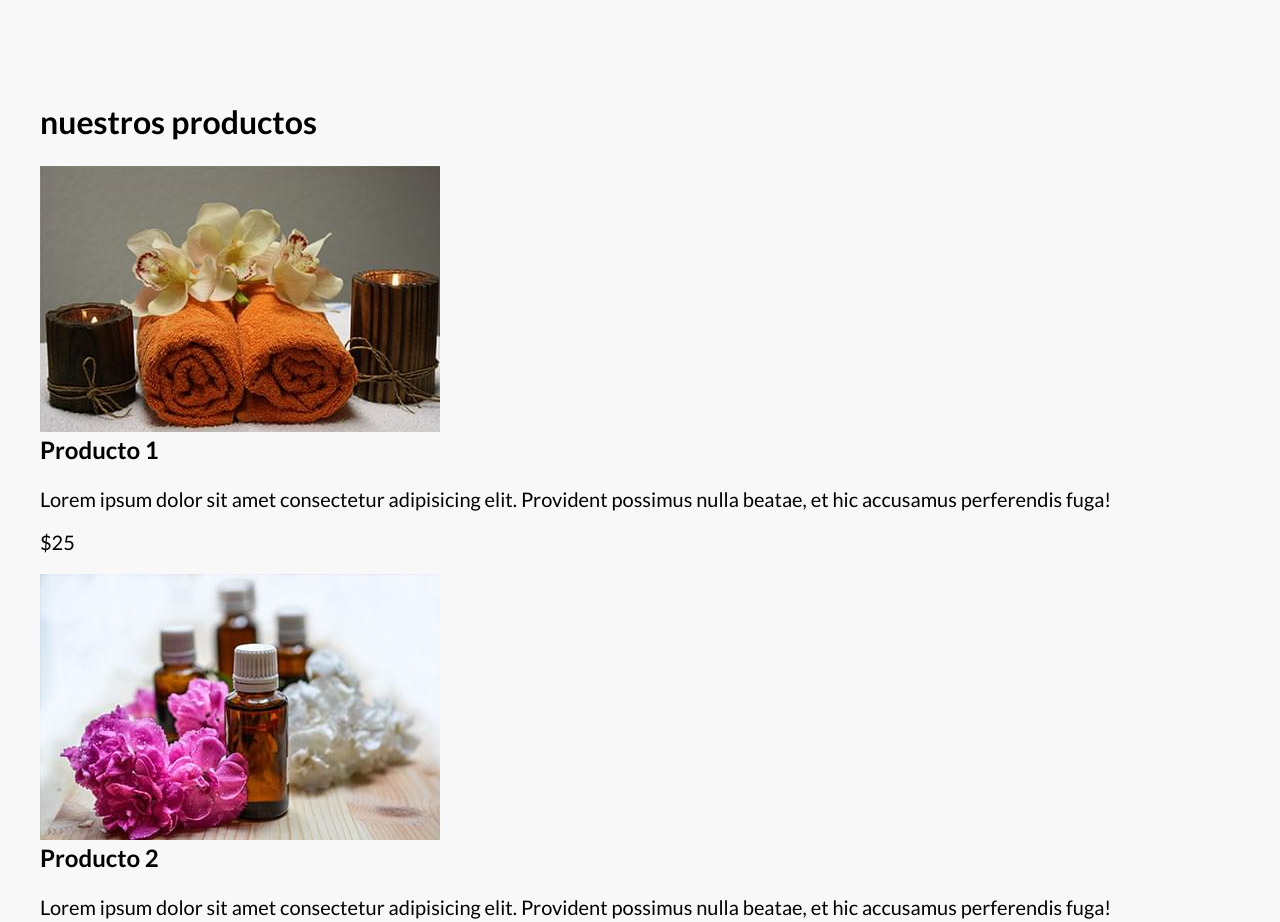
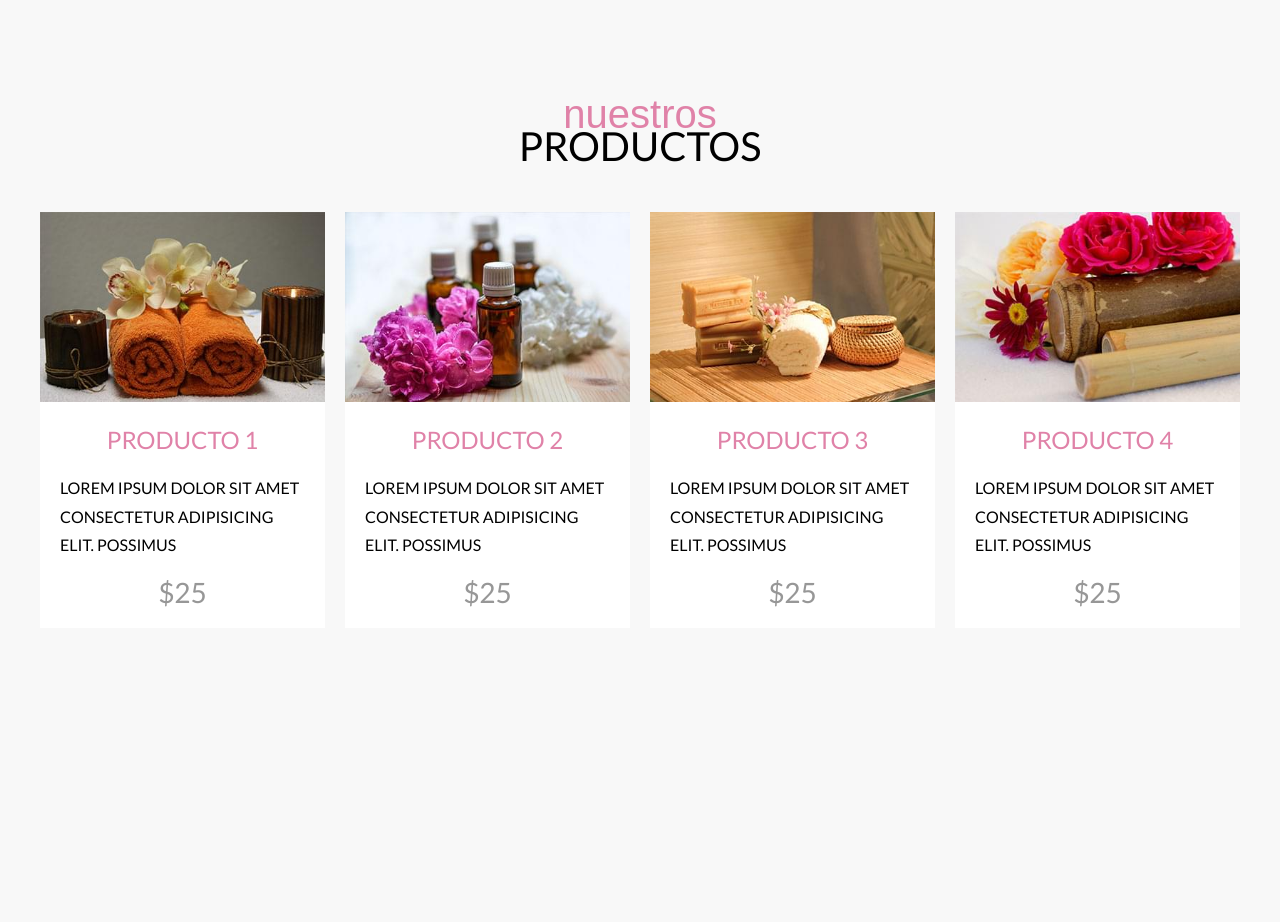
Before and after one commit to johnburetdev/carolinaSpa, a website: page index.html in a window 1280 px wide. Shown: the part 2716-3638 px from the top of the page. After the commit the page ends 3424 px from the top, so only its background shows below. Drawn offline with Linux system fonts and the light colour scheme; a web font is replaced by a local one.

Commit message:
Seccion PRODUCTOS lista

```diff
--- a/index.html
+++ b/index.html
@@ -223,15 +223,16 @@
 
         <div class="productos__grid">
             <div class="producto">
-                <img src="build/img/producto_01.jpg" alt="imagen producto" class="producto__imagen">
+                <div class="producto__mask">
+                    <img src="build/img/producto_01.jpg" alt="imagen producto" class="producto__imagen">
+                </div>
 
                 <div class="producto__contenido">
                     <h3 class="producto__nombre">
                         Producto 1
                     </h3>
                     <p class="producto__descripcion">
-                        Lorem ipsum dolor sit amet consectetur adipisicing elit. Provident possimus nulla beatae, et hic
-                        accusamus perferendis fuga!
+                        Lorem ipsum dolor sit amet consectetur adipisicing elit. possimus
                     </p>
                     <p class="producto__precio">
                         $25
@@ -239,15 +240,16 @@
                 </div>
             </div> <!--Producto-->
             <div class="producto">
-                <img src="build/img/producto_02.jpg" alt="imagen producto" class="producto__imagen">
+                <div class="producto__mask">
+                    <img src="build/img/producto_02.jpg" alt="imagen producto" class="producto__imagen">
+                </div>
 
                 <div class="producto__contenido">
                     <h3 class="producto__nombre">
                         Producto 2
                     </h3>
                     <p class="producto__descripcion">
-                        Lorem ipsum dolor sit amet consectetur adipisicing elit. Provident possimus nulla beatae, et hic
-                        accusamus perferendis fuga!
+                        Lorem ipsum dolor sit amet consectetur adipisicing elit. possimus
                     </p>
                     <p class="producto__precio">
                         $25
@@ -255,15 +257,16 @@
                 </div>
             </div> <!--Producto-->
             <div class="producto">
-                <img src="build/img/producto_03.jpg" alt="imagen producto" class="producto__imagen">
+                <div class="producto__mask">
+                    <img src="build/img/producto_03.jpg" alt="imagen producto" class="producto__imagen">
+                </div>
 
                 <div class="producto__contenido">
                     <h3 class="producto__nombre">
                         Producto 3
                     </h3>
                     <p class="producto__descripcion">
-                        Lorem ipsum dolor sit amet consectetur adipisicing elit. Provident possimus nulla beatae, et hic
-                        accusamus perferendis fuga!
+                        Lorem ipsum dolor sit amet consectetur adipisicing elit. possimus
                     </p>
                     <p class="producto__precio">
                         $25
@@ -271,15 +274,17 @@
                 </div>
             </div> <!--Producto-->
             <div class="producto">
-                <img src="build/img/producto_04.jpg" alt="imagen producto" class="producto__imagen">
+                <div class="producto__mask">
+                    <img src="build/img/producto_04.jpg" alt="imagen producto" class="producto__imagen">
+                </div>
+
 
                 <div class="producto__contenido">
                     <h3 class="producto__nombre">
                         Producto 4
                     </h3>
                     <p class="producto__descripcion">
-                        Lorem ipsum dolor sit amet consectetur adipisicing elit. Provident possimus nulla beatae, et hic
-                        accusamus perferendis fuga!
+                        Lorem ipsum dolor sit amet consectetur adipisicing elit. possimus
                     </p>
                     <p class="producto__precio">
                         $25
--- a/src/scss/ui/contenido/_index.scss
+++ b/src/scss/ui/contenido/_index.scss
@@ -1,3 +1,4 @@
 @forward 'bienvenida';
 @forward 'cards';
 @forward 'horarios';
+@forward 'productos';
--- /dev/null
+++ b/src/scss/ui/contenido/_productos.scss
@@ -0,0 +1,56 @@
+@use 'base/mixins' as m;
+@use 'base/variables' as v;
+
+
+.productos{
+    &__heading{
+        @include m.headingCursiva;
+        margin-bottom: 5rem;
+    }
+
+    &__grid{
+        @include m.grid(1, 2rem);
+        @include m.tablet {
+            @include m.grid(2, 2rem);
+        }
+
+        @include m.desktop {
+            @include m.grid(4, 2rem);
+        }
+    }
+}
+
+.producto{
+    &__contenido{
+        background-color: v.$blanco;
+        padding: 2rem;
+    }
+    &__mask{
+        overflow: hidden;
+    }
+    &__imagen{
+        width: 100%;
+        transition-property: transform;
+        transition-duration: 300ms;
+        &:hover{
+            transform: scale(1.2)
+        }
+    }
+    &__nombre{
+        @include m.heading;
+        font-size: 2.4rem;
+        color: v.$secundario;
+    }
+    &__descripcion{
+        text-transform: uppercase;
+        line-height: 1.8;
+        font-size: 1.6rem;
+        font-weight: 500;
+    }
+    &__precio{
+        text-align: center;
+        font-size: 2.8rem;
+        color: v.$gris;
+        margin: 0;
+    }
+}
```
Also changed, not shown: build/css/app.css, 1 other file.
